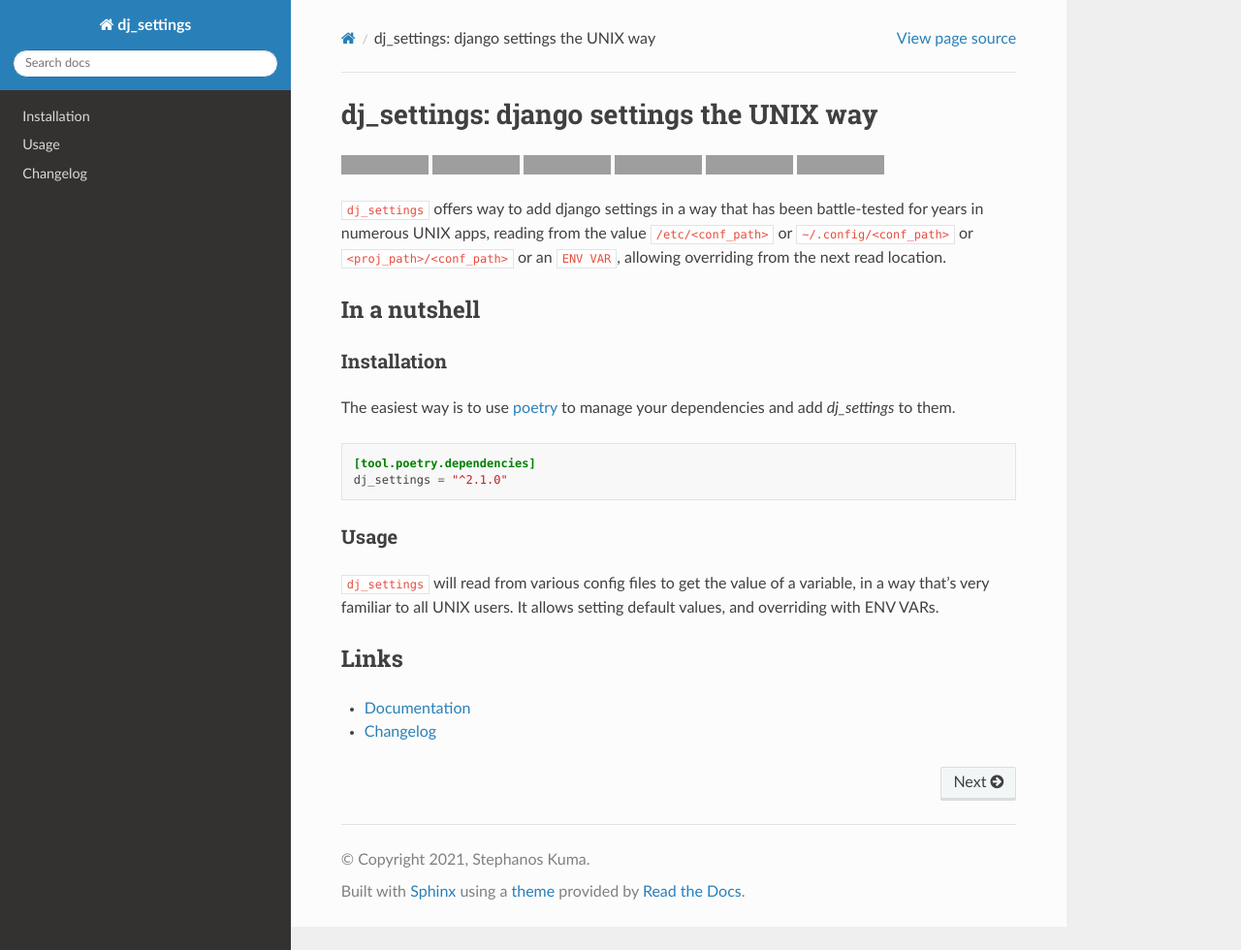
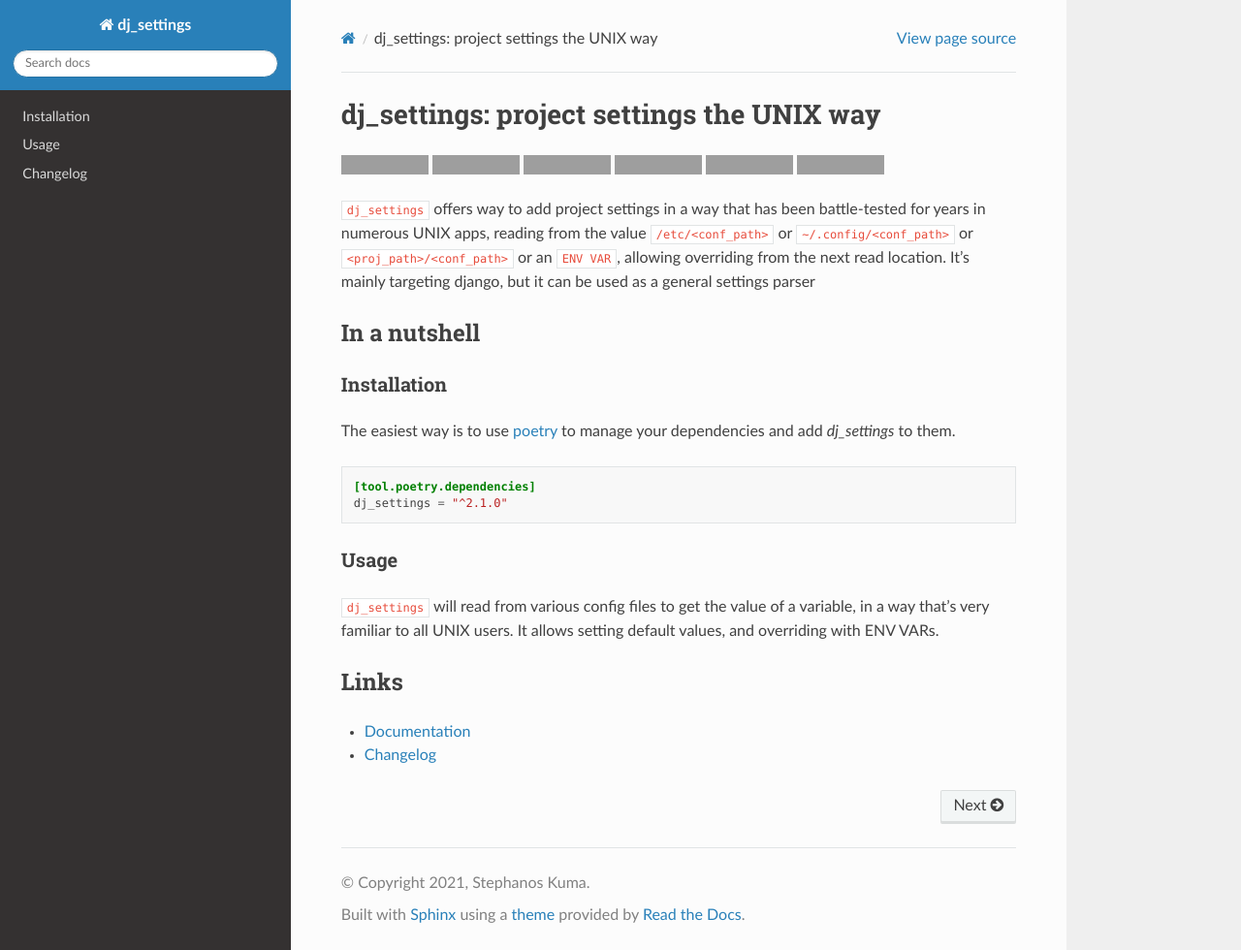
Before and after one commit to spapanik/dj_settings, a Sphinx documentation site: the page built from docs/source/index.rst, in a window 1280 px wide and 980 px high, cut to the strip 0-980 px from the top of the window. Shown: the whole strip at 97% size. Built offline with Sphinx 7.4.7 and the Read the Docs theme 2.0.0, drawn with Linux system fonts in a browser that asks for light colours; grey boxes are pictures that could not be loaded.

Commit message:
Update documentation

```diff
--- a/README.rst
+++ b/README.rst
@@ -1,6 +1,6 @@
-=========================================
-dj_settings: django settings the UNIX way
-=========================================
+==========================================
+dj_settings: project settings the UNIX way
+==========================================
 
 .. image:: https://github.com/spapanik/dj_settings/actions/workflows/build.yml/badge.svg
   :alt: Build
@@ -21,11 +21,12 @@ dj_settings: django settings the UNIX way
   :alt: Code style
   :target: https://github.com/psf/black
 
-``dj_settings`` offers way to add django settings in a way
+``dj_settings`` offers way to add project settings in a way
 that has been battle-tested for years in numerous UNIX apps,
 reading from the value ``/etc/<conf_path>`` or ``~/.config/<conf_path>``
 or ``<proj_path>/<conf_path>`` or an ``ENV VAR``, allowing overriding
-from the next read location.
+from the next read location.  It's mainly targeting django, but it can be
+used as a general settings parser
 
 In a nutshell
 -------------
--- a/docs/source/usage.rst
+++ b/docs/source/usage.rst
@@ -19,7 +19,7 @@ near the top of the settings file:
     import pathlib
     from functools import partial
 
-    from dj_settings.utils import setting
+    from dj_settings import setting
 
     BASE_DIR = pathlib.Path(__file__).resolve().parents[1]
     project_setting = partial(
--- a/pyproject.toml
+++ b/pyproject.toml
@@ -27,7 +27,7 @@ testpaths = "tests"
 [tool.poetry]
 name = "dj_settings"
 version = "2.1.0"
-description = "django settings manager"
+description = "project settings the UNIX way"
 authors = [
     "Stephanos Kuma <stephanos@kuma.ai>",
 ]
@@ -37,9 +37,9 @@ readme = "README.rst"
 
 repository = "https://github.com/spapanik/dj_settings"
 
-keywords = ["settings"]
+keywords = ["settings", "configuration"]
 classifiers = [
-    "Development Status :: 3 - Alpha",
+    "Development Status :: 5 - Production/Stable",
     "Operating System :: OS Independent",
 ]
 
```
